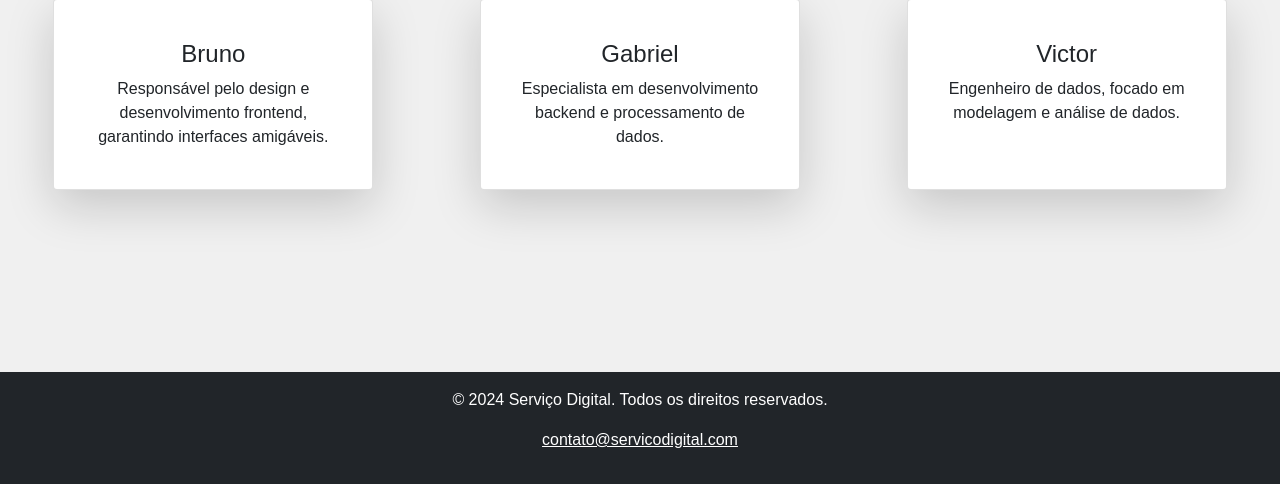
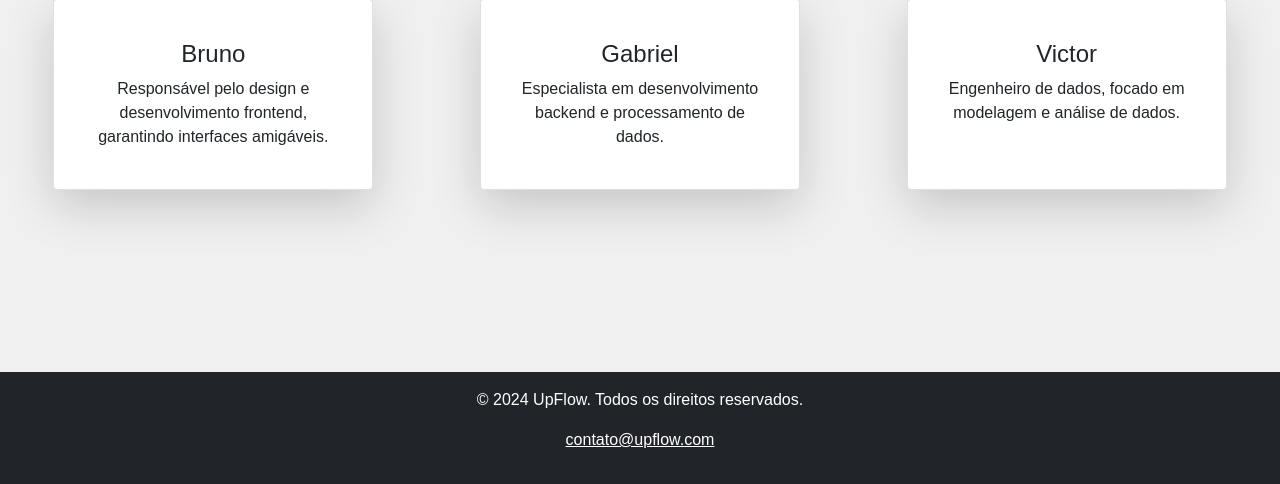
Before and after one commit to brdoliveira/upflow-flsk, a Flask app: page /about in a window 1280 px wide. Shown: the part 342-826 px from the top of the page. Run offline with Flask 3, Linux system fonts and the light colour scheme; parts of the project's set-up code (start-up, migrations or seed data) failed here and were passed over; some libraries are stand-ins or nearby versions.

Commit message:
FEAT(template): Melhorando footer

```diff
--- a/templates/template.html
+++ b/templates/template.html
@@ -96,8 +96,8 @@
                 {% block conteudo %}{% endblock %}
             </div>
             <footer class="footer mt-4 bg-dark text-white text-center py-3">
-                <p>&copy; 2024 Serviço Digital. Todos os direitos reservados.</p>
-                <p><a href="mailto:contato@servicodigital.com" class="text-white">contato@servicodigital.com</a></p>
+                <p>&copy; 2024 UpFlow. Todos os direitos reservados.</p>
+                <p><a href="mailto:contato@servicodigital.com" class="text-white">contato@upflow.com</a></p>
             </footer>
         </div>
     </div>
```
